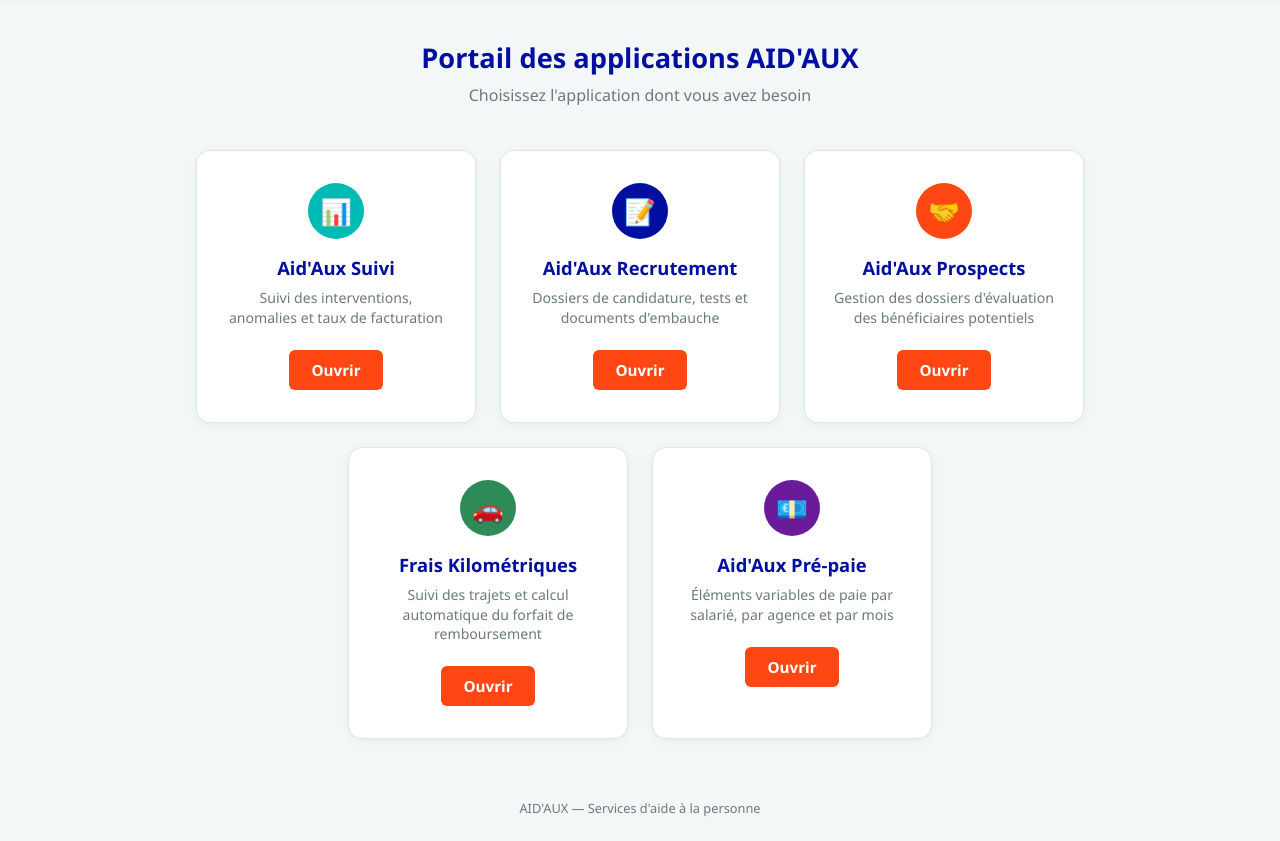
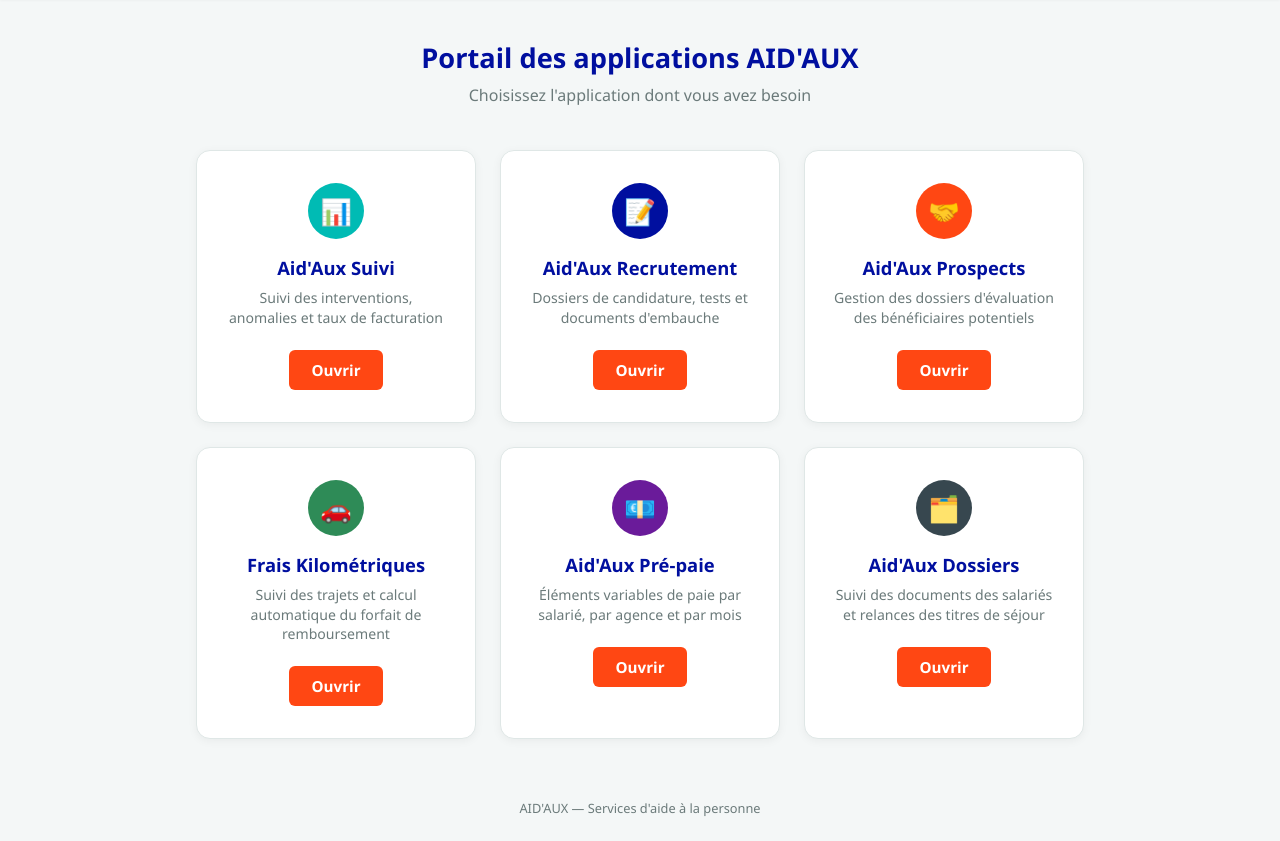
Before and after one commit to leagoetz68-rgb/aidaux-portail, a plain HTML site: page index.html in a window 1280 px wide. Shown: the part 96-937 px from the top of the page. Drawn offline with Linux system fonts and the light colour scheme.

Commit message:
Update index.html

```diff
--- a/index.html
+++ b/index.html
@@ -98,6 +98,7 @@
   .icon-prospects { background: var(--orange); }
   .icon-km { background: #2E8B57; }
   .icon-prepaie { background: #6A1B9A; }
+  .icon-dossiers { background: #37474F; }
   .card h2 {
     font-size: 1.15rem;
     color: var(--teal-dark);
@@ -173,6 +174,13 @@
       <p>Éléments variables de paie par salarié, par agence et par mois</p>
       <a href="https://aidaux-prepaie.vercel.app" target="_blank" rel="noopener">Ouvrir</a>
     </div>
+
+    <div class="card">
+      <div class="card-icon icon-dossiers">🗂️</div>
+      <h2>Aid'Aux Dossiers</h2>
+      <p>Suivi des documents des salariés et relances des titres de séjour</p>
+      <a href="https://aidaux-dossiers.vercel.app" target="_blank" rel="noopener">Ouvrir</a>
+    </div>
   </div>
 
   <footer>AID'AUX — Services d'aide à la personne</footer>
```
